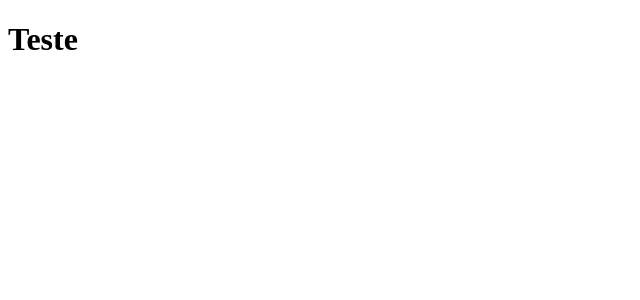
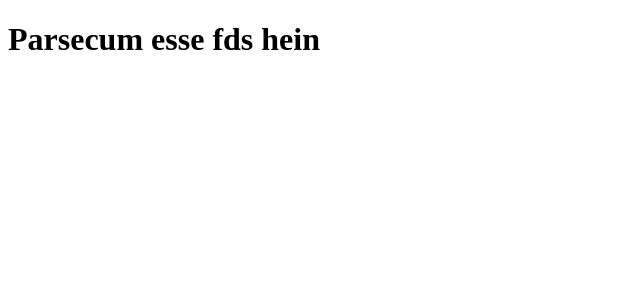
Before and after one commit to Lynx96/clone-tabnews, a Next.js app: page / in a window 1280 px wide. Shown: the top 300 px of the page, without its empty margins (0-640 px from the left). Built offline with nearby package versions, Linux system fonts and the light colour scheme.

Commit message:
corrigindo a pagina inicial

```diff
--- a/pages/index.js
+++ b/pages/index.js
@@ -1,5 +1,5 @@
 function Home(){
-    return <h1> Teste</h1>
+    return <h1>Parsecum esse fds hein</h1>
 }
 
 export default Home;
```
